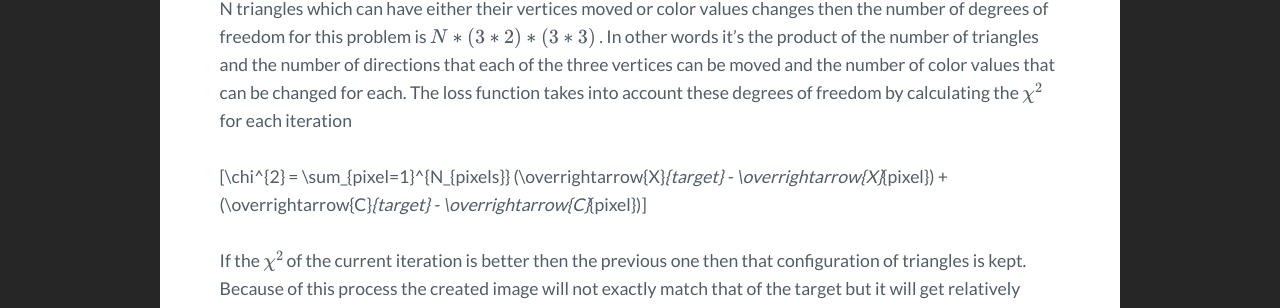
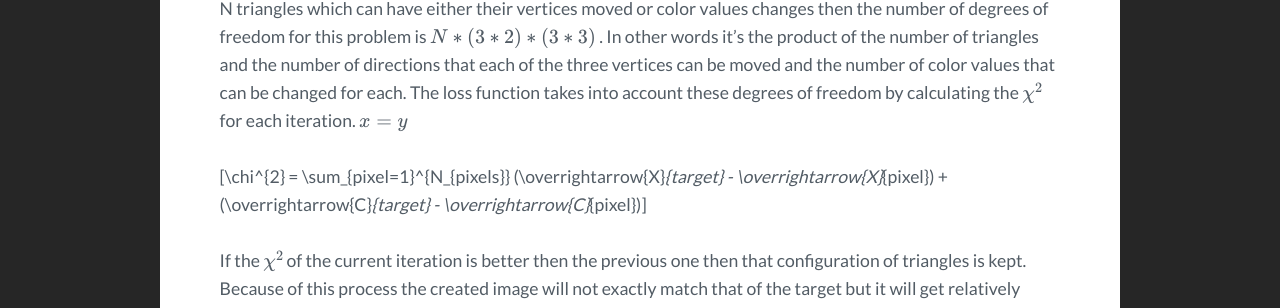
Before and after one commit to kuantumlad/kuantumlad.github.io, a Jekyll site: the page built from _posts/2018-07-15-mona_lisa_project.markdown, in a window 1280 px wide and 900 px high, scrolled down 1010 px. Shown: the part 153-461 px from the top of the window. Built offline with Jekyll 4.4.1, drawn with Linux system fonts in a browser that asks for light colours; Markdown is read by kramdown in place of the engine named in the settings; formulas are drawn with MathJax 3; comment, search, counter and statistics services are not loaded.

Commit message:
changed yml

```diff
--- a/_posts/2018-07-15-mona_lisa_project.markdown
+++ b/_posts/2018-07-15-mona_lisa_project.markdown
@@ -13,7 +13,7 @@ The Hill Climbing algorithm is an optimization algorithm that iteratively finds
 
 #### HCA with Images ####
 
-Each triangle has three vertices which can be assigned a position in the xy-plane and an RBG color. If there are N triangles which can have either their vertices moved or color values changes then the number of degrees of freedom for this problem is $$ N*(3 * 2)*(3 * 3) $$ . In other words it's the product of the number of triangles and the number of directions that each of the three vertices can be moved and the number of color values that can be changed for each. The loss function takes into account these degrees of freedom by calculating the $$\chi^{2}$$ for each iteration
+Each triangle has three vertices which can be assigned a position in the xy-plane and an RBG color. If there are N triangles which can have either their vertices moved or color values changes then the number of degrees of freedom for this problem is $$ N*(3 * 2)*(3 * 3) $$ . In other words it's the product of the number of triangles and the number of directions that each of the three vertices can be moved and the number of color values that can be changed for each. The loss function takes into account these degrees of freedom by calculating the $$\chi^{2}$$ for each iteration. $ x = y $
 
 $$ \chi^{2} = \sum_{pixel=1}^{N_{pixels}} (\overrightarrow{X}_{target} - \overrightarrow{X}_{pixel}) + (\overrightarrow{C}_{target} - \overrightarrow{C}_{pixel}) $$
 
```
